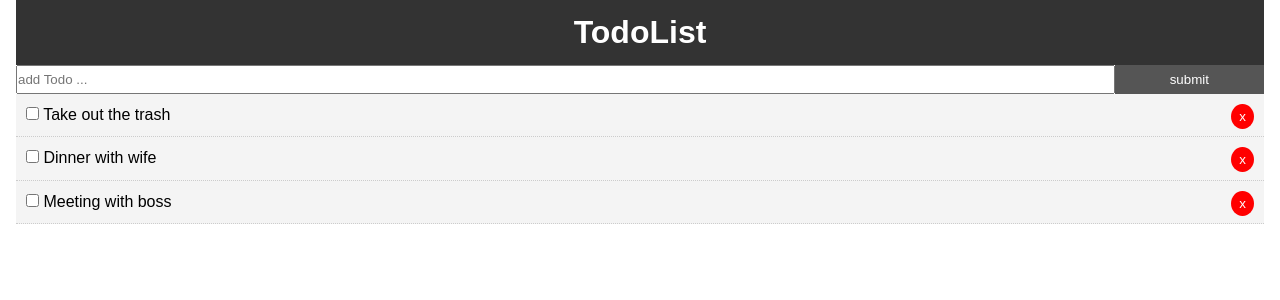
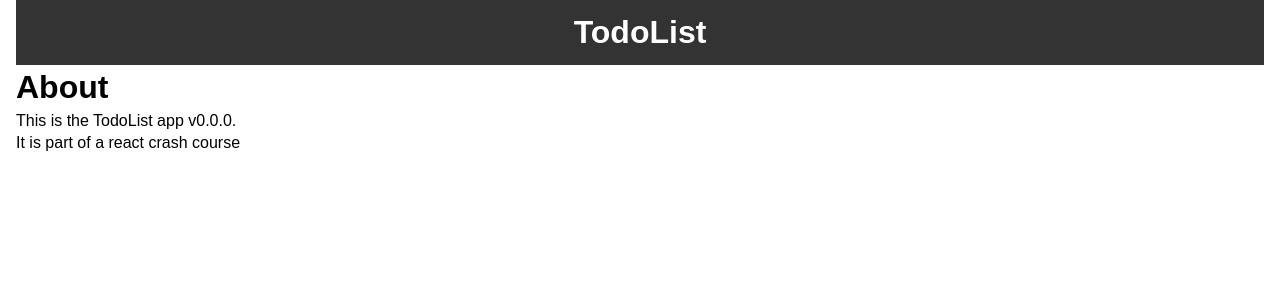
Before and after one commit to nkrumahthis/react-todo-traversy, a React (Create React App) app: page /about in a window 1280 px wide. Shown: the top 300 px of the page. Built offline with nearby package versions, Linux system fonts and the light colour scheme.

Commit message:
added about route

```diff
--- a/package.json
+++ b/package.json
@@ -8,6 +8,7 @@
     "@testing-library/user-event": "^7.2.1",
     "react": "^16.13.1",
     "react-dom": "^16.13.1",
+    "react-router-dom": "^5.2.0",
     "react-scripts": "3.4.2",
     "uuid": "^8.3.1"
   },
--- a/src/App.js
+++ b/src/App.js
@@ -1,6 +1,8 @@
 import React, { Component } from 'react';
+import { BrowserRouter as Router, Route } from 'react-router-dom';
 import Todos from './components/Todos';
 import Header from './components/Header';
+import About from './components/pages/About';
 import {v4 as uuid} from 'uuid';
 
 import './App.css';
@@ -53,14 +55,20 @@
 
   render(){
     return (
-
+      <Router>
         <div className="App">
           <div className="container">
             <Header/>
+            <Route exact path="/" render={props => (
+              <React.Fragment>
                 <AddTodo addTodo={this.addTodo}/>
                 <Todos todos={this.state.todos} markComplete={this.markComplete} deleteTodo={this.deleteTodo}/>
+              </React.Fragment>
+            )}/>
+            <Route path="/about" component={About}/>
           </div>
         </div>
+      </Router>
     );
   }
 }
--- /dev/null
+++ b/src/components/pages/About.js
@@ -0,0 +1,11 @@
+import React from 'react'
+
+export default function About() {
+    return (
+        <React.Fragment>
+            <h1>About</h1>
+            <p>This is the TodoList app v0.0.0.</p>
+            <p>It is part of a react crash course</p>
+        </React.Fragment>
+    )
+}
```
Also changed, not shown: 1 other file (tests, documents, lock files or other folders). Lines whose indentation alone changed are shown as unchanged.
